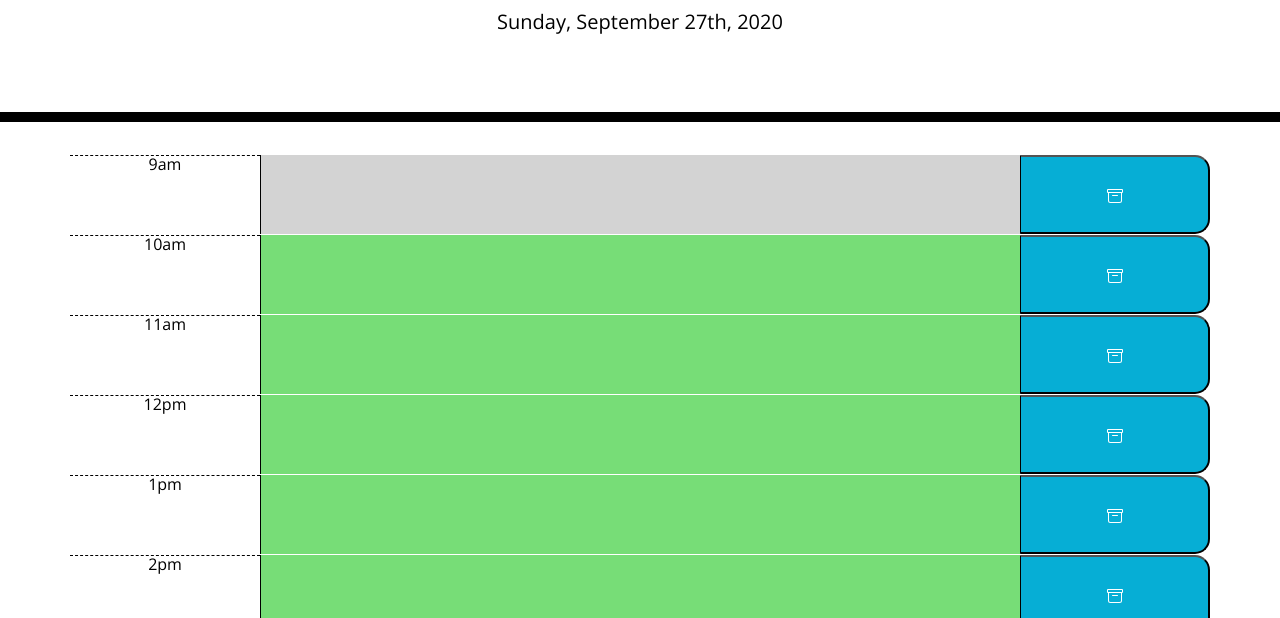
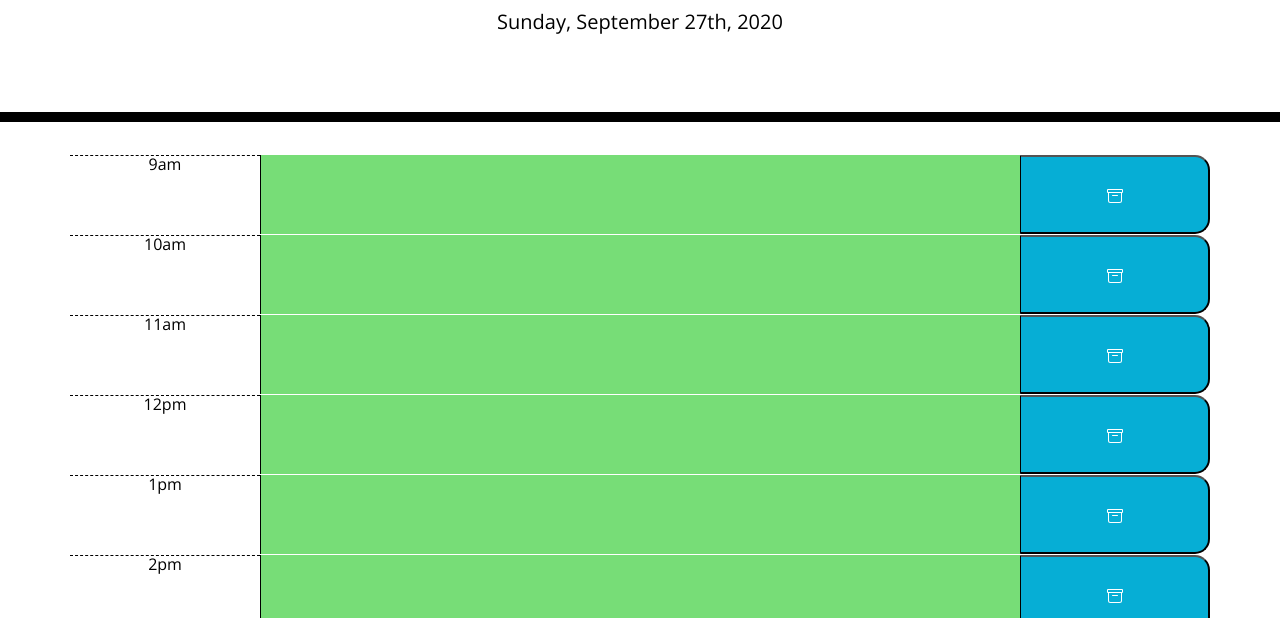
Before and after one commit to IvanTorresMia/Work-Schedule-Ivan, a plain HTML site: page index.html in a window 1280 px wide. Shown: the part 182-800 px from the top of the page. Drawn offline with nearby package versions, Linux system fonts and the light colour scheme.

Commit message:
Read me and some JS fixes

```diff
--- a/index.html
+++ b/index.html
@@ -34,7 +34,7 @@
       <!-- 9am -->
         <div class="row time-block">
             <div class="col-sm-2 hour" id="hour">9am</div>
-            <textarea class="col-md-8 description" value="09"></textarea>
+            <textarea class="col-md-8 description" value="9"></textarea>
             <button class="col-sm-2 saveBtn"><svg width="1em" height="1em" viewBox="0 0 16 16" class="bi bi-archive" fill="currentColor" xmlns="http://www.w3.org/2000/svg">
               <path fill-rule="evenodd" d="M0 2a1 1 0 0 1 1-1h14a1 1 0 0 1 1 1v2a1 1 0 0 1-1 1v7.5a2.5 2.5 0 0 1-2.5 2.5h-9A2.5 2.5 0 0 1 1 12.5V5a1 1 0 0 1-1-1V2zm2 3v7.5A1.5 1.5 0 0 0 3.5 14h9a1.5 1.5 0 0 0 1.5-1.5V5H2zm13-3H1v2h14V2zM5 7.5a.5.5 0 0 1 .5-.5h5a.5.5 0 0 1 0 1h-5a.5.5 0 0 1-.5-.5z"/>
             </svg></button>
--- a/script.js
+++ b/script.js
@@ -11,7 +11,7 @@ $(document).ready(function () {
 // This code uses a for loop to run through all of the time blocks, taking the description class to reach the value of it
 // Then it compares times and depending on the time it will add classes already written in style.css
   for (i = 0; i < timeValue.length; i++) {
-    var hour = timeValue[i].getAttribute("value");
+    var hour = parseInt(timeValue[i].getAttribute("value"));
     if (hour == currentTime) {
       timeValue[i].classList.add("present");
     } else if (hour < currentTime) {
```
Also changed, not shown: Git-Lab/05-third-party-apis-homework-demo.gif (deleted), Work-Gif-HW.gif (added).
